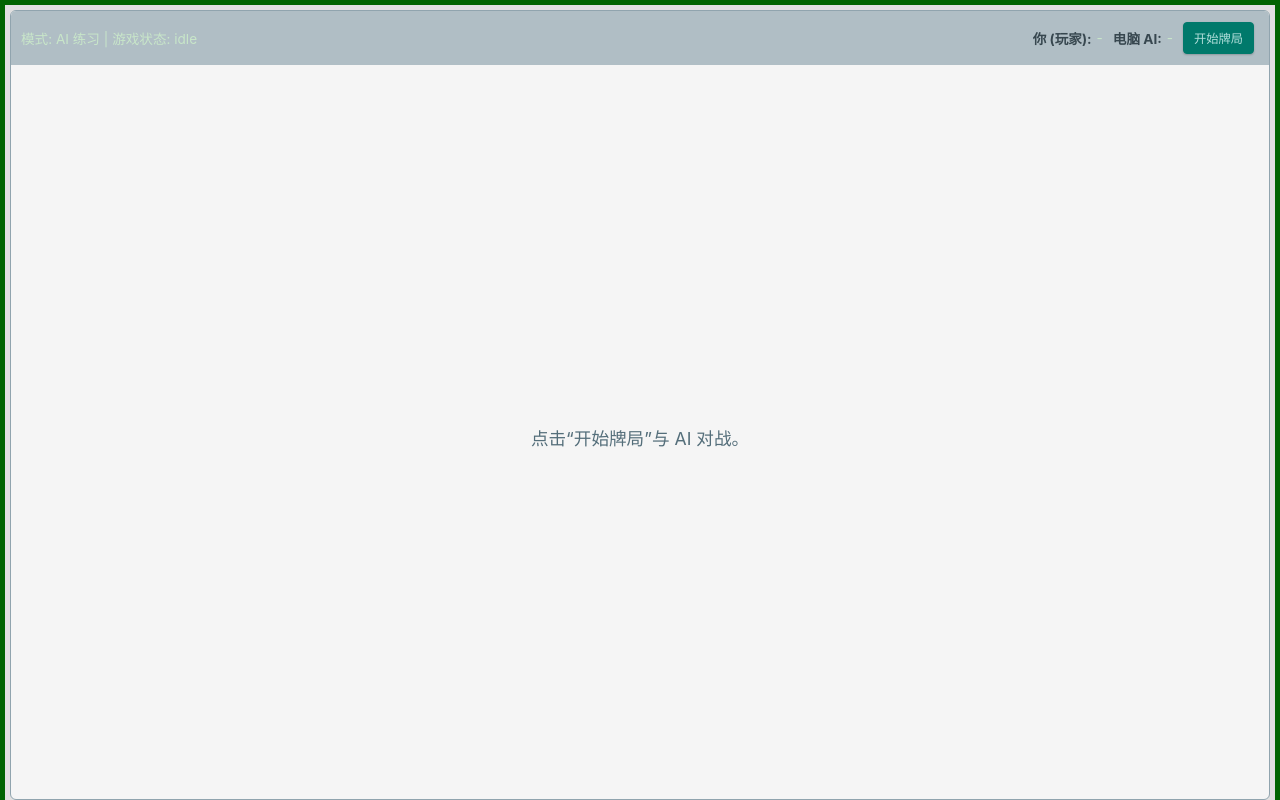
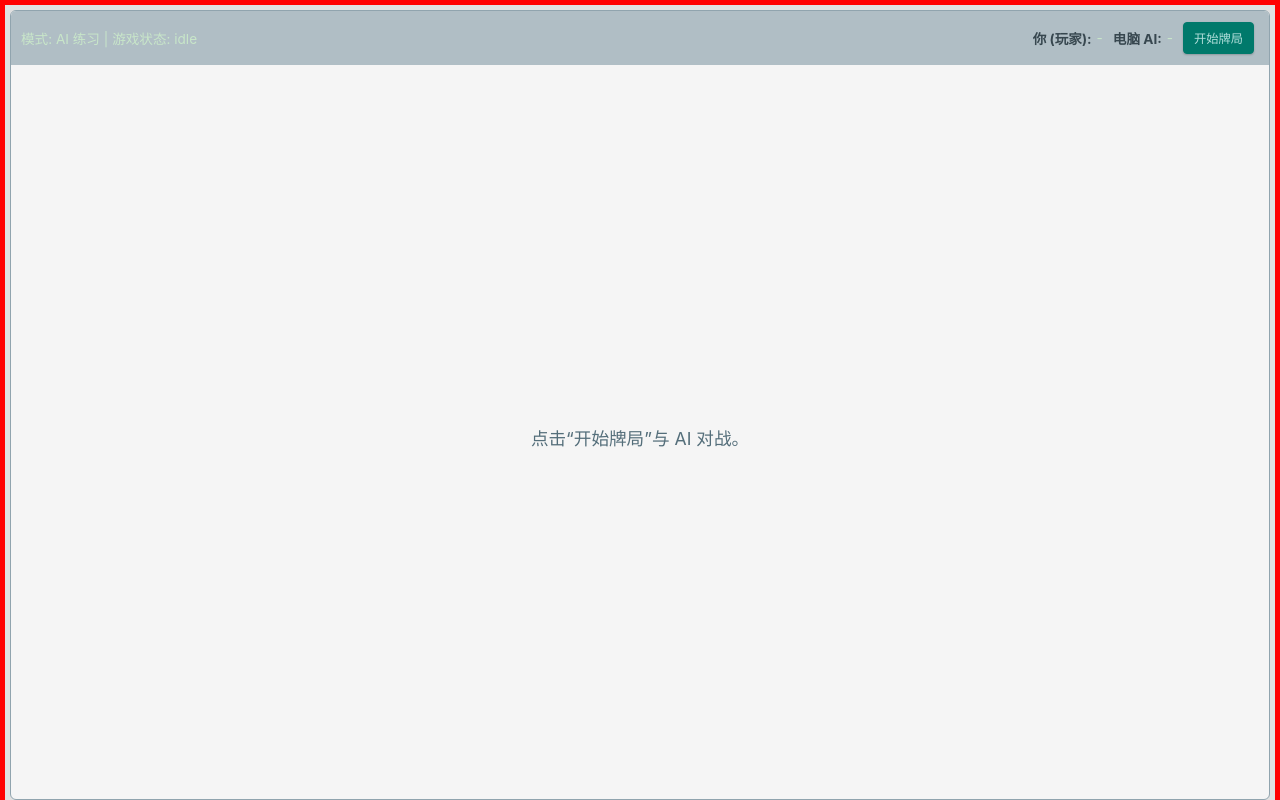
Before and after one commit to wen952555/sss, a Vue app in the folder frontend/: page / in a window 1280 px wide. Built offline with nearby package versions, Linux system fonts and the light colour scheme.

Commit message:
Update main.css

```diff
--- a/frontend/src/assets/main.css
+++ b/frontend/src/assets/main.css
@@ -1,3 +1,6 @@
+body {
+  background-color: red !important; /* 使用一个非常显眼的颜色 */
+}
 /* frontend/src/assets/main.css */
 html, body {
   height: 100%;
```
